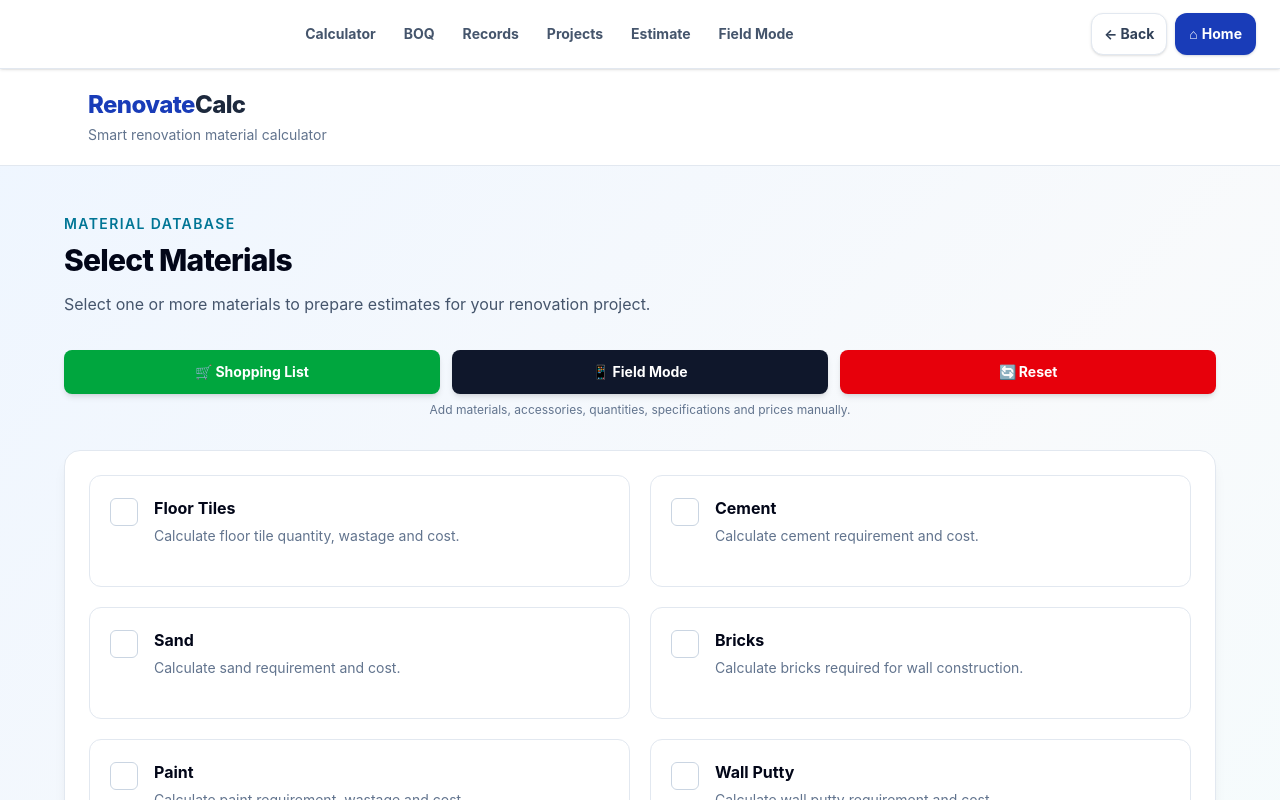
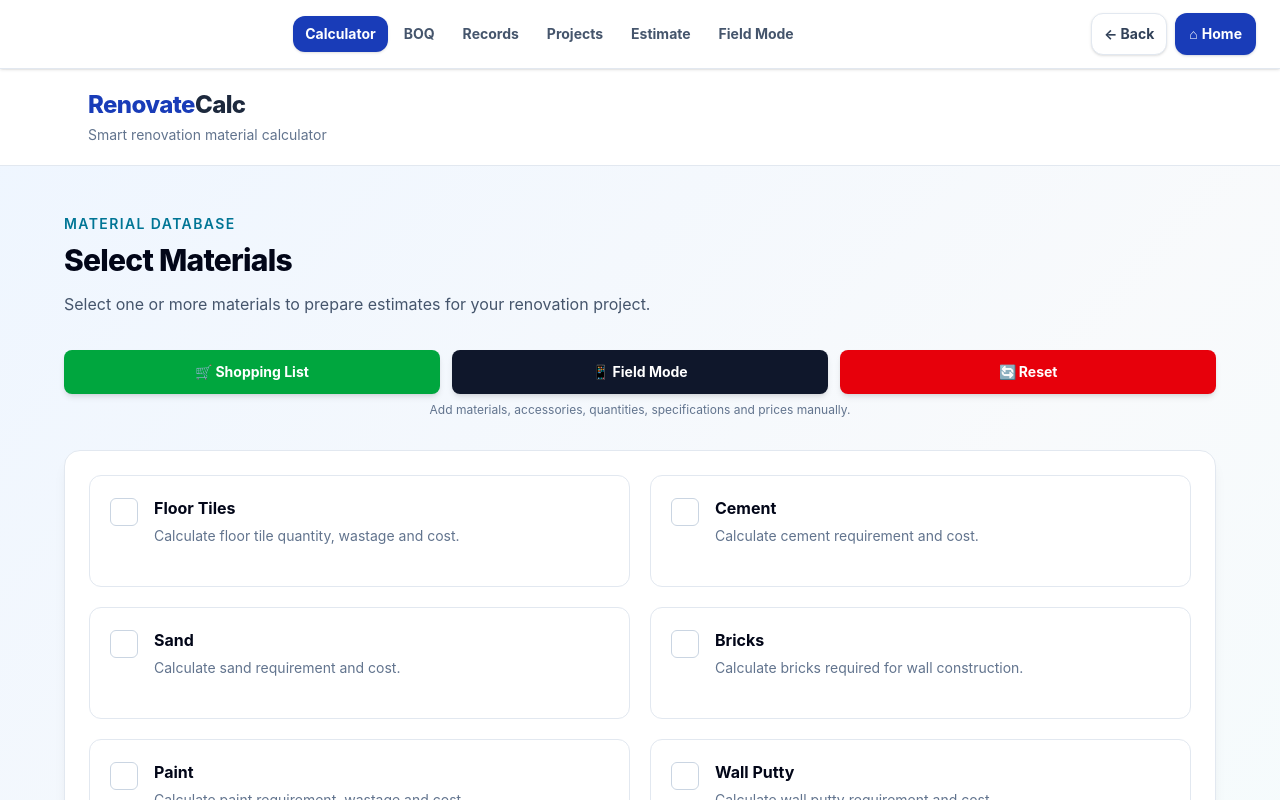
Before and after one commit to udevharsh76-collab/home-renovation-calculator, a React (Vite) app: page / in a window 1280 px wide. Shown: the top 800 px of the page. Built offline with nearby package versions, Linux system fonts and the light colour scheme.

Commit message:
Update Projects Button

```diff
--- a/src/App.jsx
+++ b/src/App.jsx
@@ -901,6 +901,8 @@ function App() {
 
       <NavigationHeader
 
+        screen={screen}
+
         title={
           materialNames[screen] ||
           ""
--- a/src/NavigationHeader.jsx
+++ b/src/NavigationHeader.jsx
@@ -23,7 +23,7 @@ function NavigationHeader({
       label: "Records",
     },
     {
-      id: "projects",
+      id: "room-management",
       label: "Projects",
     },
     {
```
